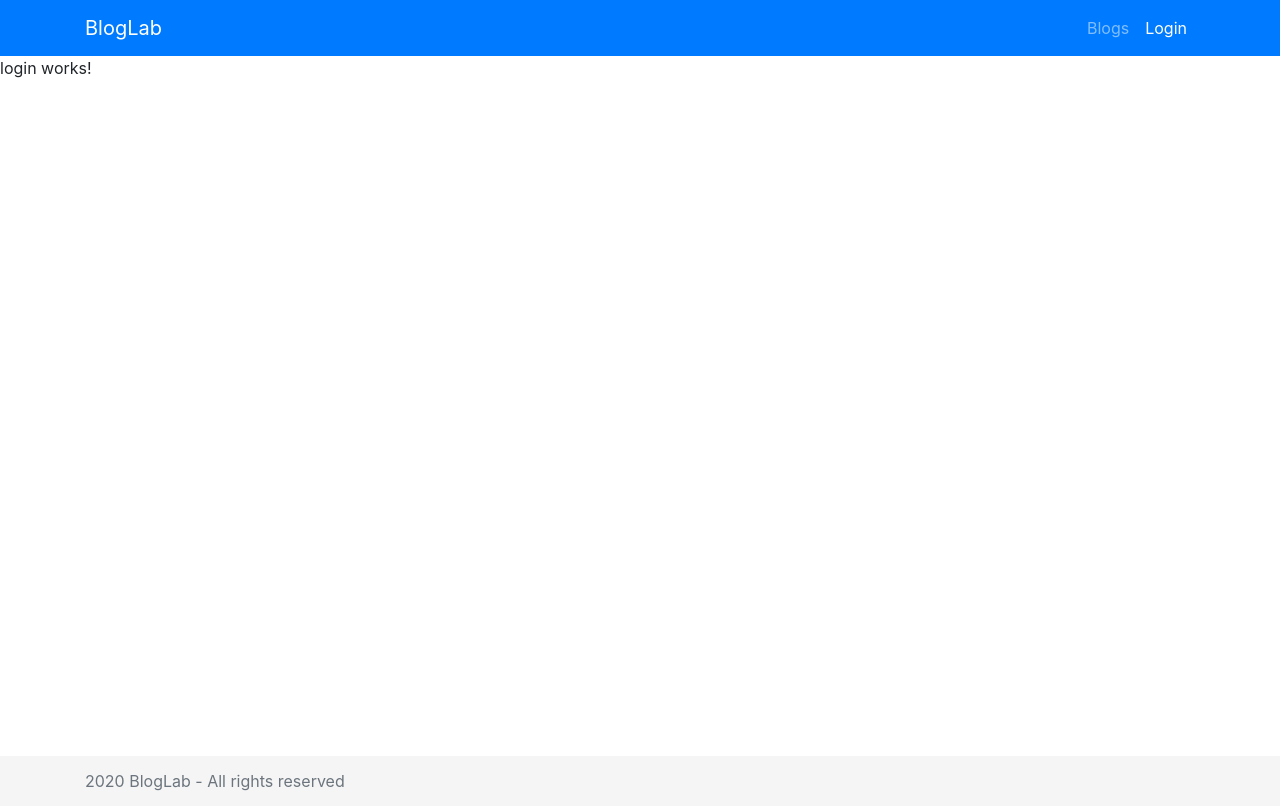
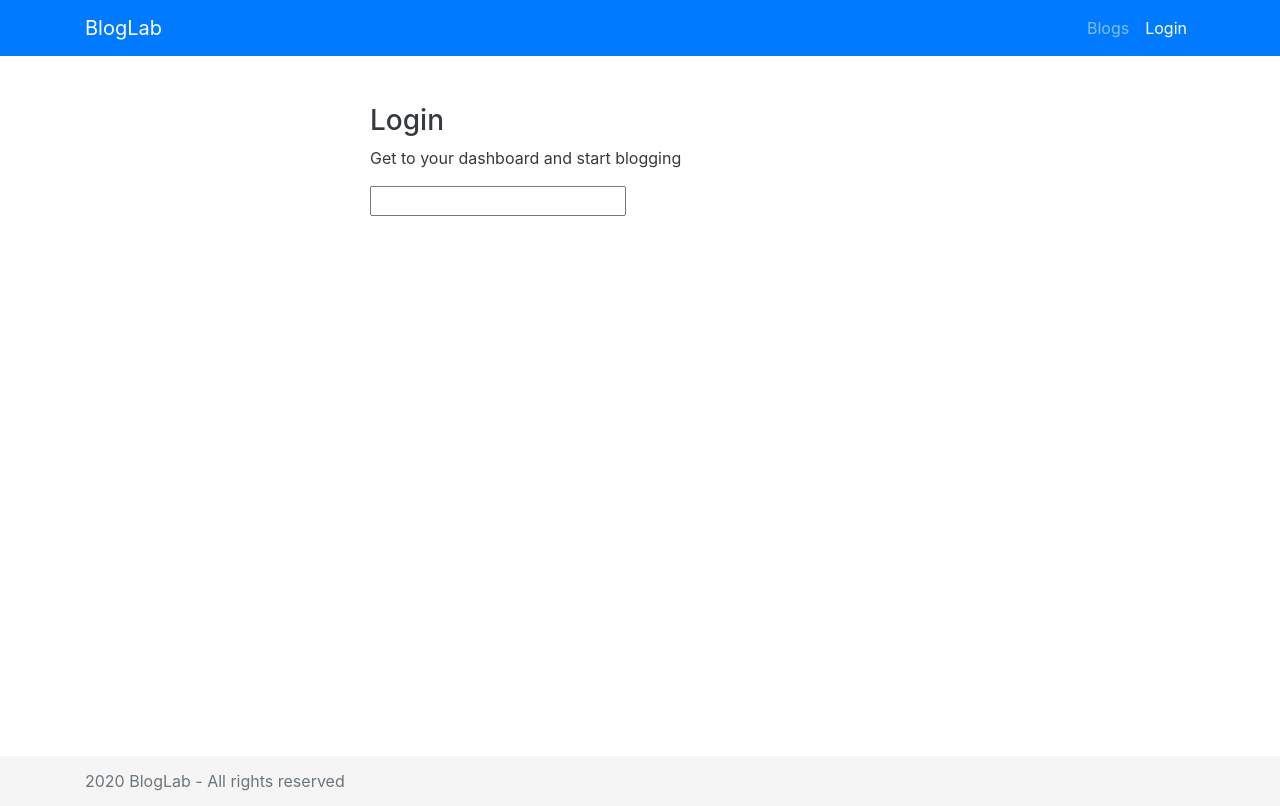
Before and after one commit to ortizmark/BlogLab2, an Angular app in the folder BlogLab-UI/: page /login in a window 1280 px wide. Built offline with nearby package versions, Linux system fonts and the light colour scheme.

Commit message:
redid UI2

```diff
--- a/BlogLab-UI/src/app/app.module.ts
+++ b/BlogLab-UI/src/app/app.module.ts
@@ -4,6 +4,7 @@ import { HttpClient, HttpClientModule, HTTP_INTERCEPTORS } from '@angular/common
 import { ToastrModule } from 'ngx-toastr';
 import { BsDropdownModule } from 'ngx-bootstrap/dropdown';
 import { CollapseModule } from 'ngx-bootstrap/collapse';
+import { FormsModule, ReactiveFormsModule } from '@angular/forms';
 
 import { SummaryPipe } from './pipes/summary.pipe';
 import { BlogComponent } from './components/blog-components/blog/blog.component';
@@ -52,6 +53,8 @@ import { ErrorInterceptor } from './interceptors/error.interceptor';
     BrowserModule,
     AppRoutingModule,
     HttpClientModule,
+    FormsModule,
+    ReactiveFormsModule,
     BrowserAnimationsModule,
     ToastrModule.forRoot({
       positionClass: 'toast-bottom-right'
--- a/BlogLab-UI/src/app/components/login/login.component.html
+++ b/BlogLab-UI/src/app/components/login/login.component.html
@@ -1 +1,13 @@
-<p>login works!</p>
+<div class="container">
+    <div class="row">
+        <div class="col-md-6 offset-md-3 mt-5">
+            <h3 class="text-dark">Login</h3>
+            <p class="text-dark">Get to your dashboard and start blogging</p>
+            <form [formGroup]="loginForm" (ngSubmit)="onSubmit()">
+                <div class="form-group">
+                    <input type="text" [ngClass]= "{'is-invalid' : hasErrors('username') && isTouched('username')}">
+                 </div>
+            </form>
+        </div>
+    </div>
+</div>
--- a/BlogLab-UI/src/app/components/login/login.component.ts
+++ b/BlogLab-UI/src/app/components/login/login.component.ts
@@ -1,4 +1,8 @@
 import { Component, OnInit } from '@angular/core';
+import { FormBuilder, FormGroup, Validators } from '@angular/forms';
+import { Router } from '@angular/router';
+import { ApplicationUserLogin } from 'src/app/models/account/application-user-login.model';
+import { AccountService } from 'src/app/services/account.service';
 
 @Component({
   selector: 'app-login',
@@ -7,9 +11,48 @@ import { Component, OnInit } from '@angular/core';
 })
 export class LoginComponent implements OnInit {
 
-  constructor() { }
+  loginForm: FormGroup;
+
+  constructor( private accountService: AccountService, private router: Router, private formBuilder: FormBuilder ) {
+    if (this.accountService.isLoggedIn()) {
+      this.router.navigate(['/dashboard']);
+    }
+   }
 
   ngOnInit(): void {
+    this.loginForm = this.formBuilder.group({
+      username: [null, [
+        Validators.required,
+        Validators.minLength(5),
+        Validators.maxLength(20)
+      ]],
+      password: [null, [
+        Validators.required,
+        Validators.minLength(10),
+        Validators.maxLength(50)
+      ]]
+    });
+  }
+
+  isTouched(field: string){
+    return this.loginForm.get(field).touched;
+  }
+
+  hasErrors(field: string){
+    return this.loginForm.get(field).errors;
+  }
+
+  hasError(field: string, error: string) {
+    return !!this.loginForm.get(field).hasError(error);
+  }
+
+  onSubmit(){
+    let applicationUserLogin: ApplicationUserLogin = new ApplicationUserLogin(
+      this.loginForm.get("username").value, this.loginForm.get("password").value
+    );
+    this.accountService.login(applicationUserLogin).subscribe(() => {
+      this.router.navigate(['/dashboard']);
+    });
   }
 
 }
```
